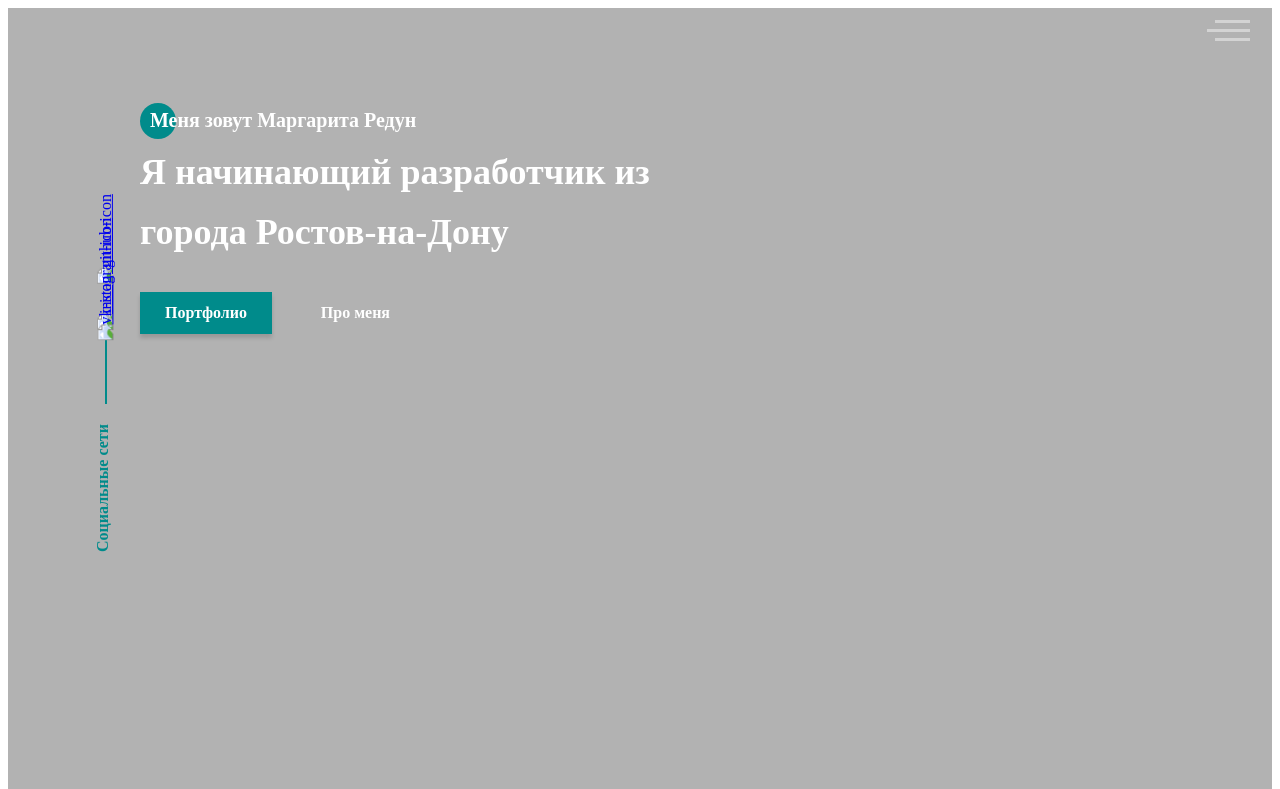
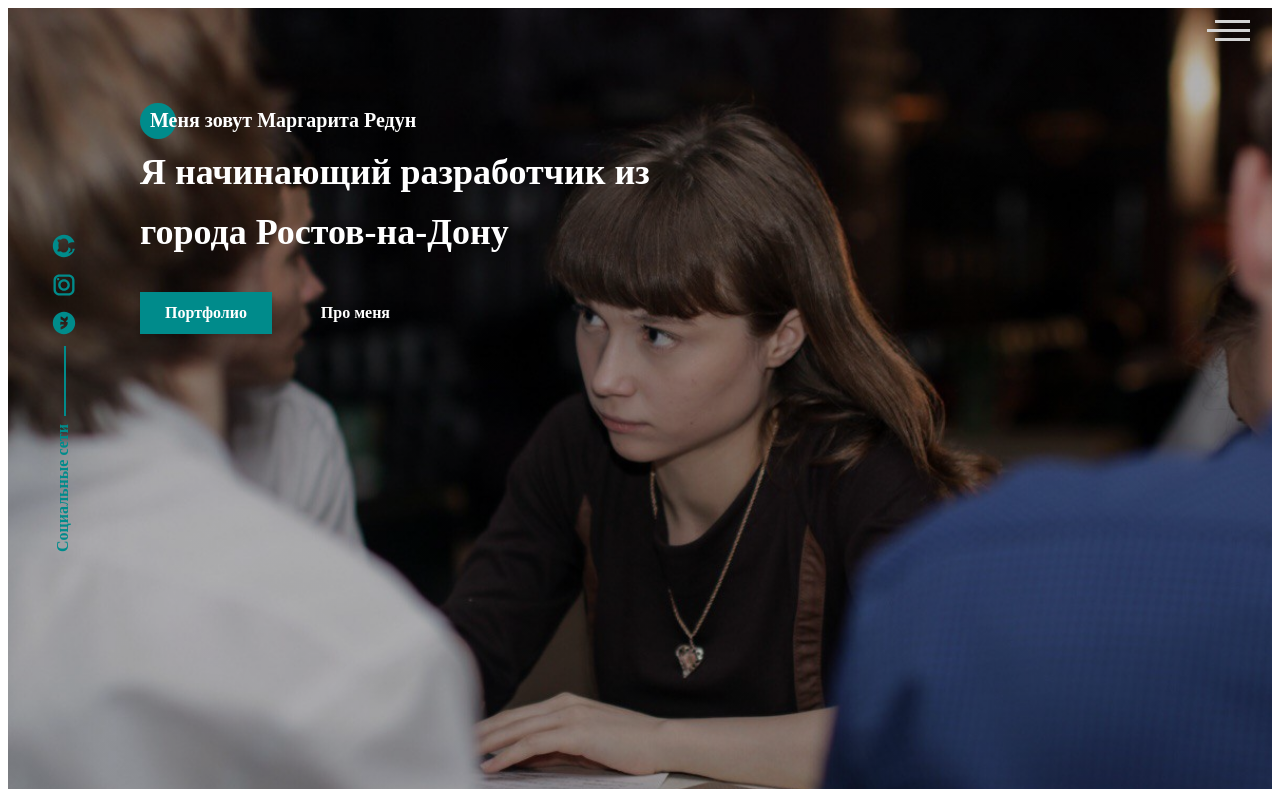
Before and after one commit to Rita05/Portfolio, a website: page static/index.html in a window 1280 px wide. Shown: the top 789 px of the page. Drawn offline with Linux system fonts and the light colour scheme; the site is published under a folder, as on GitHub Pages, so addresses that start at the root find nothing.

Commit message:
change path of files

```diff
--- a/src/sass/main-page-sections/header-block.sass
+++ b/src/sass/main-page-sections/header-block.sass
@@ -2,7 +2,7 @@
 
 .header-block
         ///width: 1920 px
-        background: linear-gradient(rgba(0, 0, 0, .3), rgba(0, 0, 0, .3)), url('/img/headerphoto.jpg') no-repeat 50%/cover   /*потом вставить сюда картинку для фона no-repeat 50%/cover*/
+        background: linear-gradient(rgba(0, 0, 0, .3), rgba(0, 0, 0, .3)), url('../img/headerphoto.jpg') no-repeat 50%/cover   /*потом вставить сюда картинку для фона no-repeat 50%/cover*/
         .container
                 min-height: 100vh
                 position: relative
--- a/static/index.html
+++ b/static/index.html
@@ -17,7 +17,7 @@
     <div class="menu__block">
         <div class="menu__close">
             <!-- <object type='image/svg+xml' data="../img/Close.svg"> -->
-            <img src='/img/Close.svg'>
+            <img src='img/Close.svg'>
             <!-- </object> -->
         </div>
         <nav>
@@ -31,13 +31,13 @@
         </nav>
         <div class="menu__social-networks">
             <a href="#">
-                <img src="/img/Github.svg" alt="github-icon">
+                <img src="img/Github.svg" alt="github-icon">
             </a>
             <a href="#">
-                <img src="/img/Instagram-icon.svg" alt="instagram-icon">
+                <img src="img/Instagram-icon.svg" alt="instagram-icon">
             </a>
             <a href="#">
-                <img src="/img/vk-icon.svg" alt="vk-icon">
+                <img src="img/vk-icon.svg" alt="vk-icon">
             </a>
         </div>
     </div>
@@ -47,12 +47,12 @@
 <body>
     <aside class="socialsidepanel">
         <a href="#" class="socialsidepanel__link">
-            <img src="/img/github-icon-rotate.svg" alt="github-icon">
+            <img src="img/github-icon-rotate.svg" alt="github-icon">
         </a>
         <a href="#" class="socialsidepanel__link">
-            <img src="/img/instagram-icon-rotate.svg" alt="instagram-icon">
+            <img src="img/instagram-icon-rotate.svg" alt="instagram-icon">
         </a><a href="#" class="socialsidepanel__link">
-            <img src="/img/vk-icon-rotate.svg" alt="vk-icon">
+            <img src="img/vk-icon-rotate.svg" alt="vk-icon">
         </a>
         <div class="socialsidepanel__divider"></div>
         <div class="socialsidepanel__text"><span>Социальные сети</span></div>
@@ -379,7 +379,7 @@
             </div>
         </div>
     </section>
-    <script type='text/javascript' src='/scripts_js/header.js'> </script>
+    <script type='text/javascript' src='scripts/header.js'> </script>
 </body>
 
 </html>
```
Also changed, not shown: static/css/style.css, static/scripts/header.js (renamed from static/scripts_js/header.js), 1 other file.
